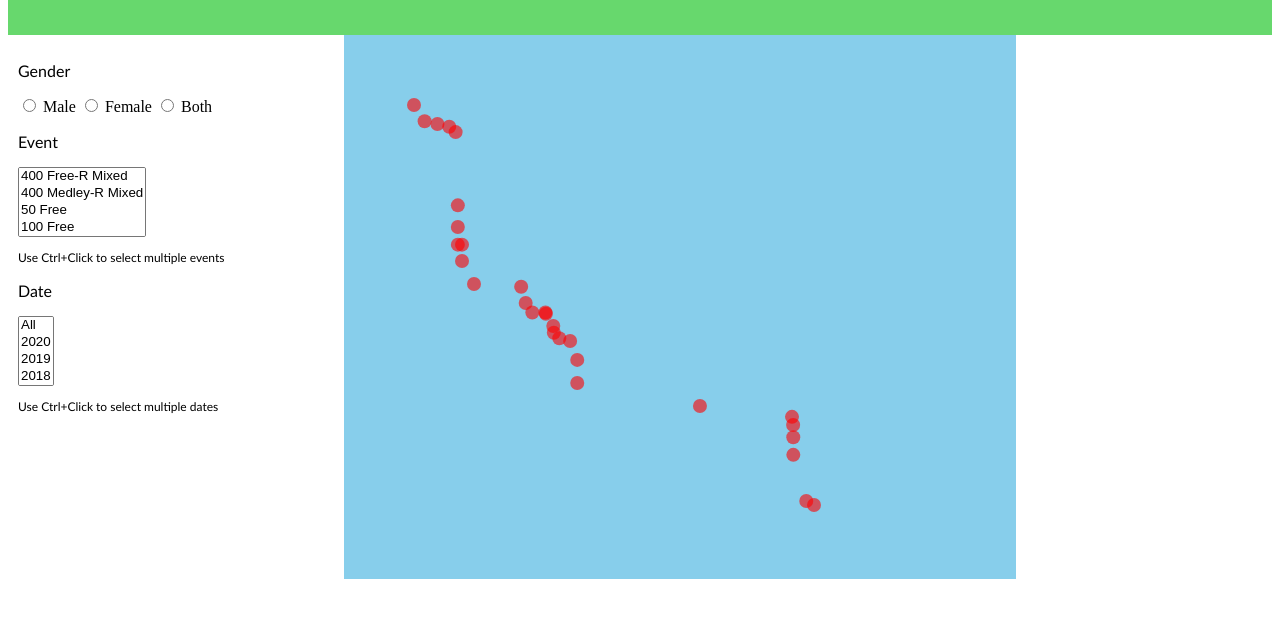
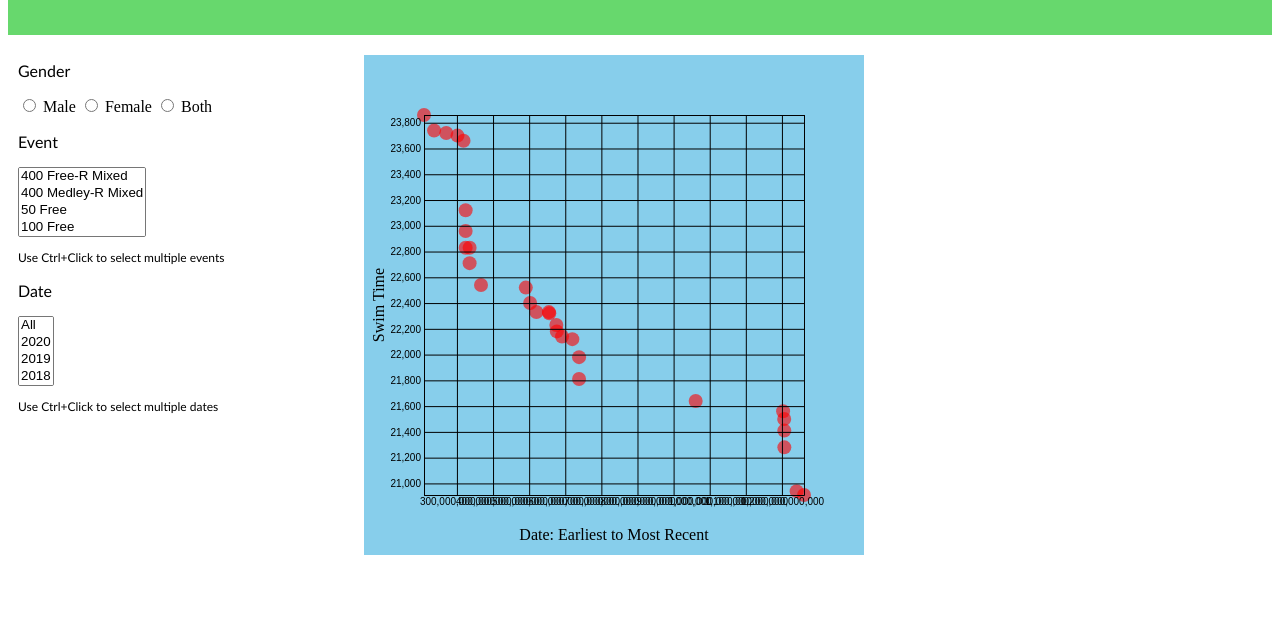
Before and after one commit to bmg23/MathW82SwimProject, a plain HTML site: page docs/index.html in a window 1280 px wide. Shown: the part 87-704 px from the top of the page. Drawn offline with nearby package versions, Linux system fonts and the light colour scheme.

Commit message:
gridlines, x and y axis, changed some variable names

```diff
--- a/docs/mainPage.css
+++ b/docs/mainPage.css
@@ -22,7 +22,6 @@
   float: left;
   padding: 20px;
   width: 50%;
-  background-color: skyblue;
 }
 
 .column {
@@ -49,10 +48,54 @@
   font-family: -apple-system, BlinkMacSystemFont, 'Segoe UI', Roboto, Oxygen, Ubuntu, Cantarell, 'Open Sans', 'Helvetica Neue', sans-serif;
 }
 
+/*Axes*/
+.axis line,
+.axis path {
+  stroke:red;
+  opacity: 0.2;
+}
+
+.axis text {
+  fill:yellow;
+  opacity: 0.8;
+}
+
+
+.path {
+fill: none;
+stroke: blueviolet;
+}
+
+
+
+/*
 .grid .tick {
-  stroke: lightgrey;
+  stroke: navy;
   opacity: 0.7;
 }
 .grid path {
     stroke-width: 0;
 }
+
+
+
+
+
+pop up window when hover over dot
+
+.pop {
+  position: absolute;
+  text-align: center;
+  padding: 2px;
+  background: cornsilk;
+}
+*/
+
+
+
+/* Legend
+
+.legend-title {
+  fill: lawngreen
+}
+*/
--- a/docs/mainPage.js
+++ b/docs/mainPage.js
@@ -276,14 +276,21 @@ function graph() {
   /*GRAPH TIME*/
   let outerWidth = 500
   let outerHeight = 500
-  let margins = { top: 50, bottom: 50, left: 50, right: 50 }
+  let margins = { top: 60, bottom: 60, left: 60, right: 60 }
   let innerWidth = outerWidth - margins.left - margins.right
   let innerHeight = outerHeight - margins.top - margins.bottom
 
-  d3.select('svg#graph')
+  let graphOuter = d3
+    .select('svg#graph')
     .attr('width', outerWidth)
     .attr('height', outerHeight)
     .style('background-color', 'skyblue')
+
+  let graphInner = graphOuter
+    .append('g')
+    .attr('width', innerWidth)
+    .attr('height', innerHeight)
+    .attr('transform', 'translate(' + margins.left + ',' + margins.right + ')')
 
 
   let dateXScale =
@@ -291,25 +298,58 @@ function graph() {
       .domain(d3.extent(swim50FrMensDates))
       .range([0, innerWidth])
 
+  let xAxis = d3.axisBottom(dateXScale).tickSize(-innerHeight)
+
+
   let timeYScale =
     d3.scaleLinear()
       .domain(d3.extent(swim50FreeMensTimes))
       .range([innerHeight, 0])
 
+  let yAxis = d3.axisLeft(timeYScale).tickSize(-innerHeight)
 
-  d3.select('svg#graph')
+
+
+  /*  Curved lines
+      Need to add another array
+      var points = [
+        [Date1, Time1],
+        [Date2, Time2]
+      ]
+  */
+
+
+
+  /*
+  var lineGenerator = d3.line()
+  .curve(d3.curveCardinal);
+
+  var pathData = lineGenerator(swim50FreeMens);
+
+  d3.select('path')
+    .attr('d', pathData)
+  */
+
+ var line = d3.line()
+              .x(function(d, i) { return dateXScale(i); })
+              .y(function(d) { return timeYScale(d.y); })
+              .curve(d3.curveMonotoneX)
+
+  graphInner
     .selectAll('circle')
     .data(swim50FreeMens)
     .enter()
     .append('circle')
-    .attr('cx', d => dateXScale(d.Date) + 50)
-    .attr('cy', d => timeYScale( + d.TotalTime) + 50)
+    .attr('cx', d => dateXScale(d.Date))
+    .attr('cy', d => timeYScale( + d.TotalTime))
     .attr('r', 7)
     .attr('fill', 'red')
     .style('stroke-width', 5)
     .style('opacity', 0.6)
     .on('mouseover', showInfo)
     .on('mouseout', hideInfo)
+
+
 
     function showInfo (d, i) {
       d3.select(this)
@@ -336,6 +376,44 @@ function graph() {
       }
 
 
+
+
+    // create axes
+    graphInner
+      .append('g')
+      .attr('transform', 'translate(' + 0 + ', ' + innerHeight + ')')
+      .attr('class', 'x-axis')
+      //.attr('transform', 'rotate(-90)')
+      .call(xAxis)
+
+    graphInner
+      .append('g')
+      .attr('class', 'y-axis')
+      .call(yAxis)
+
+    graphOuter
+      .append('text')
+      .attr('class', 'x-axis')
+      .attr('x', margins.left + innerWidth / 2)
+      .attr('y', outerHeight - margins.bottom / 4)
+      .attr('text-anchor', 'middle')
+      .text("Date: Earliest to Most Recent")
+
+    graphOuter
+      .append('text')
+      .attr('class', 'y axis')
+      .attr('x', margins.left / 2)
+      .attr('y', (margins.bottom + innerHeight) / 2 + 20)
+      .attr('text-anchor', 'middle')
+      .attr(
+        'transform',
+        `rotate(-90 ${margins.left / 2} ${margins.bottom + innerHeight / 2})`)
+      .text("Swim Time")
+
+
+
+
+
     /*
     function xAxisScale() {
         return d3.select('svg#graph')
@@ -356,9 +434,9 @@ function graph() {
     d3.select('svg#graph')
       .append("g")
       .attr("class", "grid")
-      .attr("transform", "translate(0," + height + ")")
+      .attr("transform", "translate(0," + innerHeight + ")")
       .call(yAxisScale()
-            .tickSize(-height, 0, 0)
+            .tickSize(-innerHeight, 0, 0)
             .tickFormat("")
     )
 
@@ -366,13 +444,11 @@ function graph() {
       .append("g")
       .attr("class", "grid")
       .call(xAxisScale()
-            .tickSize(-width, 0, 0)
+            .tickSize(-innerWidth, 0, 0)
             .tickFormat("")
     )
 
-
 */
-
 
 
 }
```
Also changed, not shown: docs/index.html (+3 -1 lines). Lines whose indentation alone changed are shown as unchanged.
